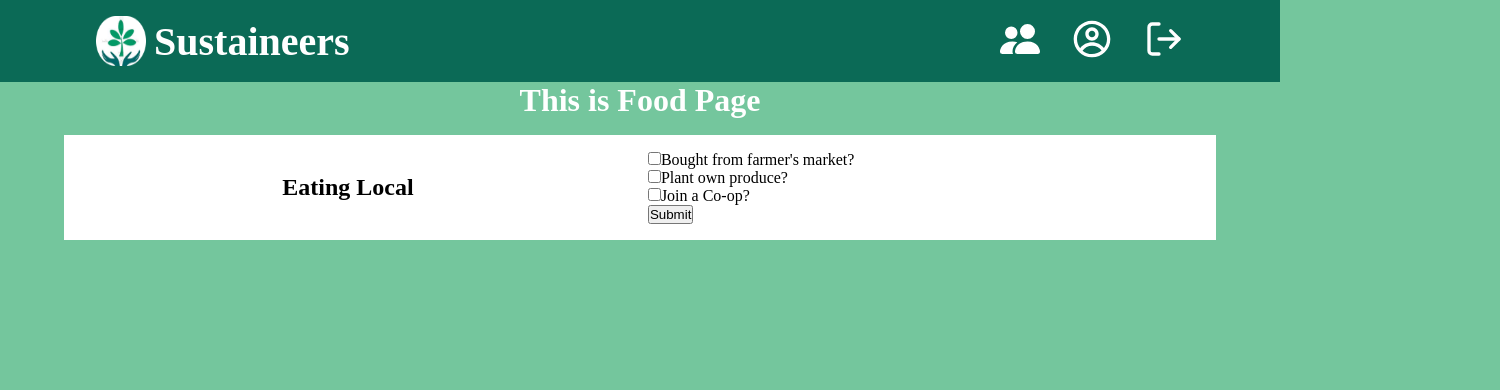
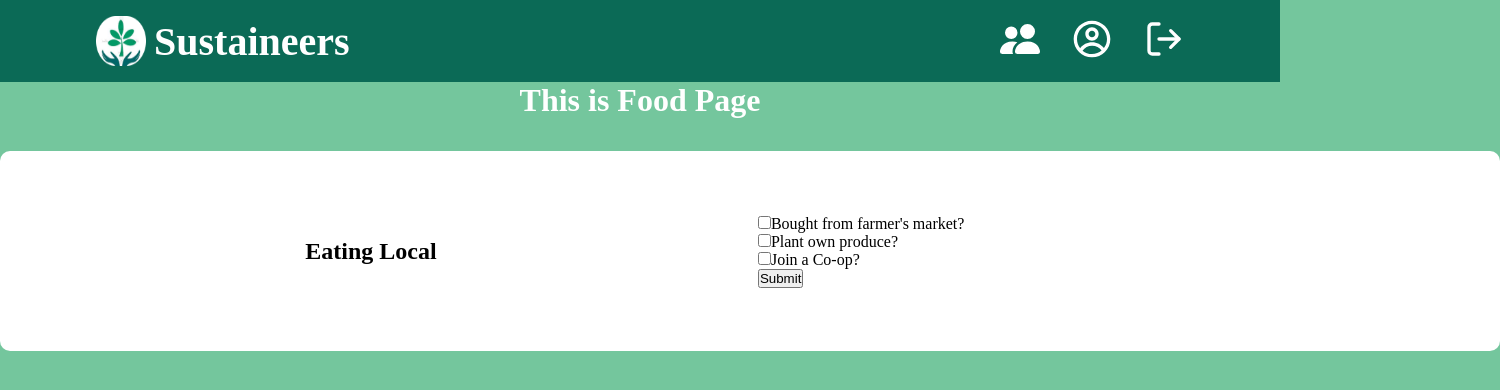
Before and after one commit to macapedi/sustaineers, a React (Create React App) app: page /food in a window 1280 px wide. Shown: the top 390 px of the page, 1500 px wide, since content can reach past the window. Built offline with nearby package versions, Linux system fonts and the light colour scheme.

Commit message:
added card

```diff
--- /dev/null
+++ b/src/components/CategoryCard/Category.js
@@ -0,0 +1,8 @@
+import React from "react";
+import "./Category.scss";
+
+const Category = (props) => {
+  return <div className="card">{props.children}</div>;
+};
+
+export default Category;
--- /dev/null
+++ b/src/components/CategoryCard/Category.scss
@@ -0,0 +1,12 @@
+.card {
+  background-color: white;
+  display: flex;
+  width: 1500px;
+  height: 200px;
+  margin: 2rem auto;
+  box-sizing: border-box;
+  box-shadow: 4px;
+  border-radius: 10px;
+  justify-content: center;
+  align-items: center;
+}
--- a/src/pages/FoodPage/FoodPage.js
+++ b/src/pages/FoodPage/FoodPage.js
@@ -1,17 +1,22 @@
 import "./FoodPage.scss";
+import Category from "../../components/CategoryCard/Category";
 
 function FoodPage(props) {
+  const onSubmitHandler = (e) => {
+    e.preventDefault();
+  };
   return (
     <div className="food">
       <div className="food-title">
         <h1>This is Food Page</h1>
       </div>
-      <div className="food-category">
+
+      <Category>
         <div className="food-category__subcategory">
           <h2>Eating Local</h2>
         </div>
 
-        <form className="food-category__form">
+        <form className="food-category__form" onSubmit={onSubmitHandler}>
           <div className="food-category__form--boxes">
             <input
               type="checkbox"
@@ -32,19 +37,14 @@ function FoodPage(props) {
             <label htmlFor="localPlantGarden">Plant own produce?</label>
           </div>
           <div className="food-category__form--boxes">
-            <input
-              type="checkbox"
-              id="localjoinCoop"
-              name="local"
-              value="1"
-            />
+            <input type="checkbox" id="localjoinCoop" name="local" value="1" />
             <label htmlFor="localPlantGarden">Join a Co-op?</label>
           </div>
           <div>
             <button type="submit">Submit</button>
           </div>
         </form>
-      </div>
+      </Category>
     </div>
   );
 }
--- a/src/pages/FoodPage/FoodPage.scss
+++ b/src/pages/FoodPage/FoodPage.scss
@@ -7,40 +7,36 @@
   flex-direction: column;
   align-items: center;
 
-    &-title{
+  &-title {
     color: white;
   }
 
-    &-category{
+  &-category {
     width: 90%;
-        background-color: white;
     margin-top: 1rem;
     margin-bottom: 1rem;
     display: flex;
     flex-direction: row;
 
-        &__subcategory{
+    &__subcategory {
       width: 100%;
       margin-top: 1rem;
       margin-bottom: 1rem;
-            background-color: white;
       display: flex;
       flex-direction: row;
       justify-content: center;
       align-items: center;
     }
-        &__form{
+    &__form {
       width: 100%;
       padding: 1rem;
-            background-color: white;
       flex-direction: column;
       justify-content: center;
       text-align: left;
 
-            &--boxes{
+      &--boxes {
         width: 100%;
       }
     }
   }
-
 }
```
Lines whose indentation alone changed are shown as unchanged.
